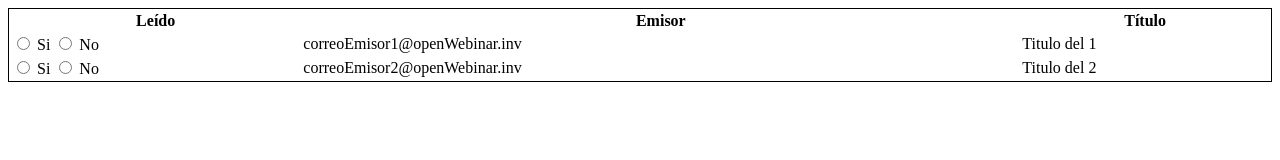
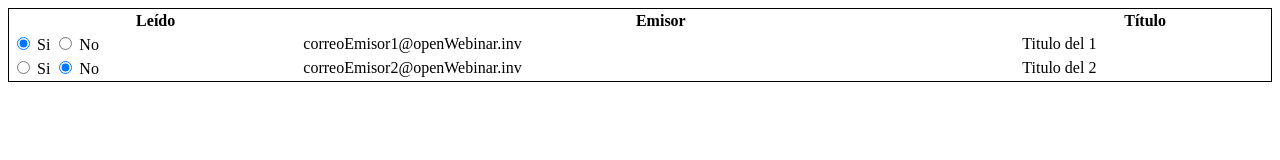
Before and after one commit to joyjos/cursoAngular8, an Angular app: page / in a window 1280 px wide. Shown: the top 160 px of the page. Built offline with nearby package versions, Linux system fonts and the light colour scheme.

Commit message:
Usamos ngModel para setear el valor en el radio

```diff
--- a/src/app/components/lista-correos/lista-correos.component.html
+++ b/src/app/components/lista-correos/lista-correos.component.html
@@ -4,10 +4,10 @@
         <th>Emisor</th>
         <th>Título</th>
     </tr>
-    <tr *ngFor=" let correo of correos ">
+    <tr *ngFor="let correo of correos index as i;">
         <td>
-            <input type="radio" name="leido-{{i}}" value="si"> Si
-            <input type="radio" name="leido-{{i}}" value="no"> No
+            <input type="radio" name="leido-{{i}}" [(ngModel)]="correo.leido" [value]=true> Si
+            <input type="radio" name="leido-{{i}}" [(ngModel)]="correo.leido" [value]=false> No
         </td>
         <td>{{correo.emisor}}</td>
         <td>{{correo.titulo}}</td>
```
